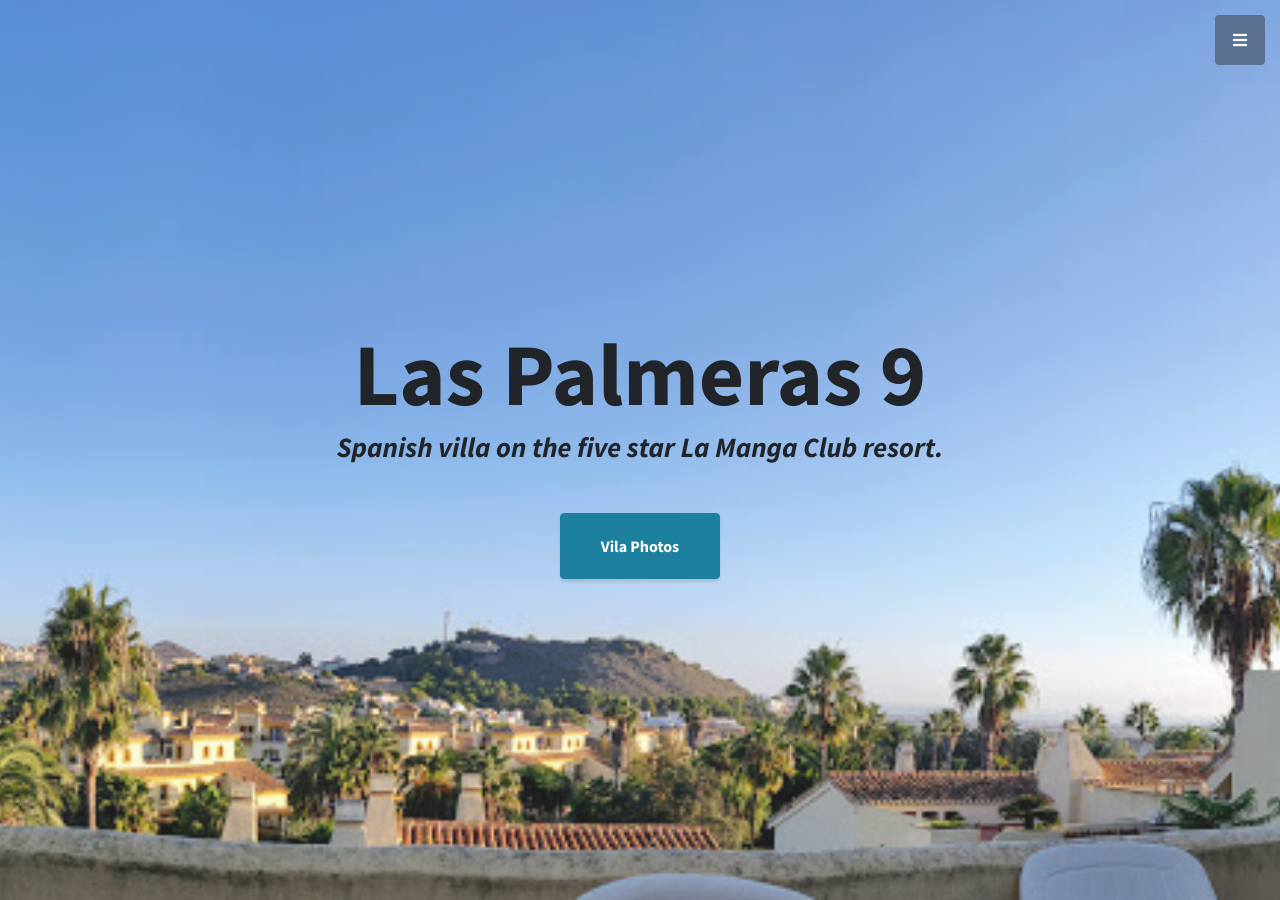
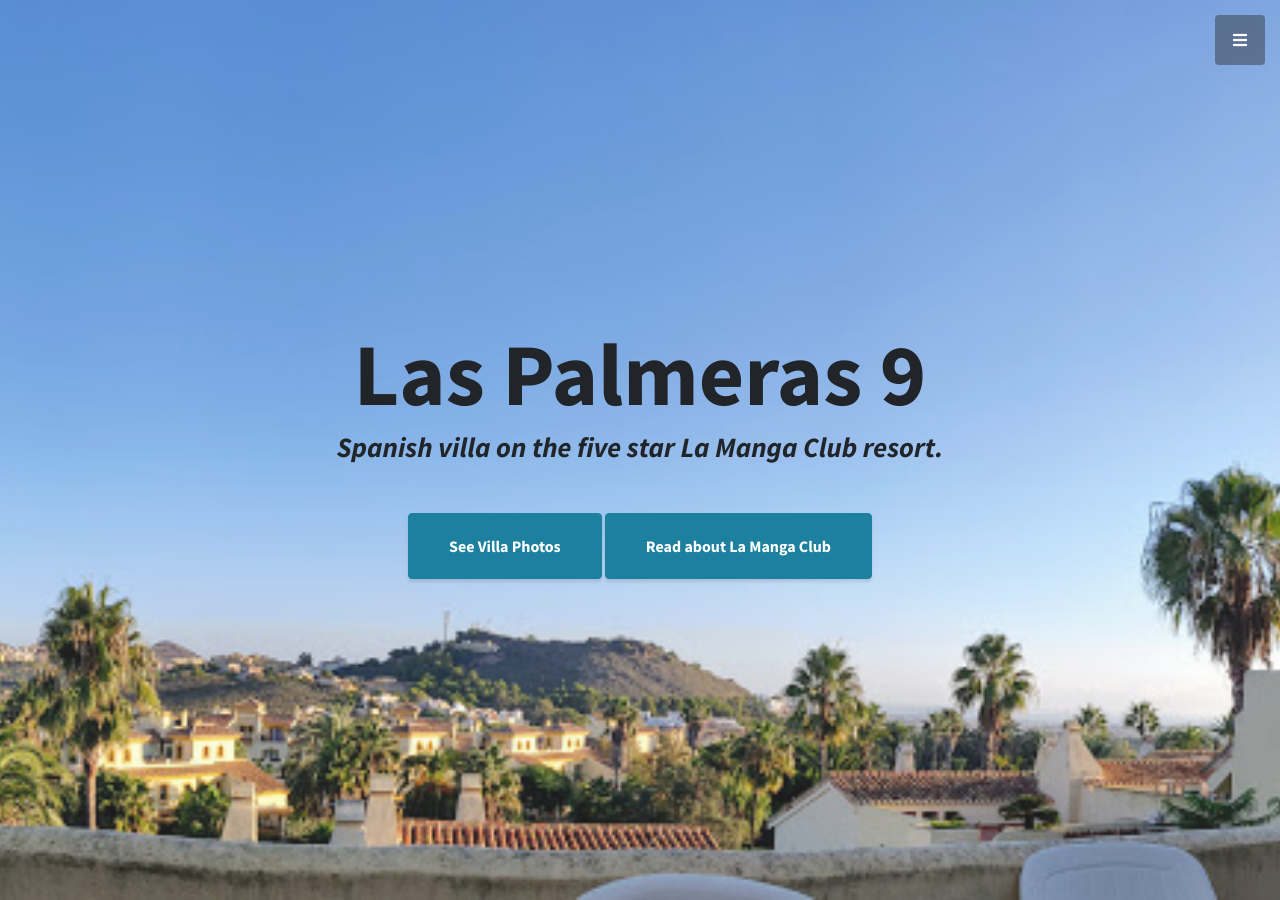
Before and after one commit to richsteer/richsteer.github.io, a Jekyll site: the page built from index.html, in a window 1280 px wide and 900 px high. Built offline with Jekyll 4.4.1, drawn with Linux system fonts in a browser that asks for light colours; grey boxes are pictures that could not be loaded.

Commit message:
maps error and text changes

```diff
--- a/_includes/header.html
+++ b/_includes/header.html
@@ -4,7 +4,8 @@
         <h3 class="mb-5">
           <em>Spanish villa on the five star La Manga Club resort.</em>
         </h3>
-        <a class="btn btn-primary btn-xl js-scroll-trigger" href="#gallery">Vila Photos</a>
+        <a class="btn btn-primary btn-xl js-scroll-trigger" href="#gallery">See Villa Photos</a>
+        <a class="btn btn-primary btn-xl js-scroll-trigger" href="#LaMangaClub">Read about La Manga Club</a>
     </div>
     <div class="overlay"></div>
 </header>
--- a/index.html
+++ b/index.html
@@ -18,7 +18,7 @@
 
 <!-- Map -->
 <section id="contact" class="map">
-    <iframe width="100%" height="100%" frameborder="0" scrolling="no" marginheight="0" marginwidth="0" src="https://www.google.com/maps/embed?pb=!1m16!1m12!1m3!1d202148.4001599395!2d-0.9664100455573479!3d37.65934150477491!2m3!1f0!2f0!3f0!3m2!1i1024!2i768!4f13.1!2m1!1sla%20manga%20club%20resort!5e0!3m2!1sen!2suk!4v1627223970021!5m2!1sen!2suk"></iframe>
+    <iframe width="100%" height="100%" frameborder="0" scrolling="no" marginheight="0" marginwidth="0" src="https://www.google.com/maps/embed?pb=!1m16!1m12!1m3!1d202148.4001599395!2d-0.9664100455573479!3d37.65934150477491!2m3!1f0!2f0!3f0!3m2!1i1024!2i768!4f13.1!2m1!1sla%20manga%20club%20resort!5e0!3m2!1sen!2suk!4v1627223970021!5m2!1sen!2suk;output=embed"></iframe>
     <br />
     <small>
         <a href="<iframe src=https://www.google.com/maps/embed?pb=!1m16!1m12!1m3!1d202148.4001599395!2d-0.9664100455573479!3d37.65934150477491!2m3!1f0!2f0!3f0!3m2!1i1024!2i768!4f13.1!2m1!1sla%20manga%20club%20resort!5e0!3m2!1sen!2suk!4v1627223970021!5m2!1sen!2suk"></a>
```
